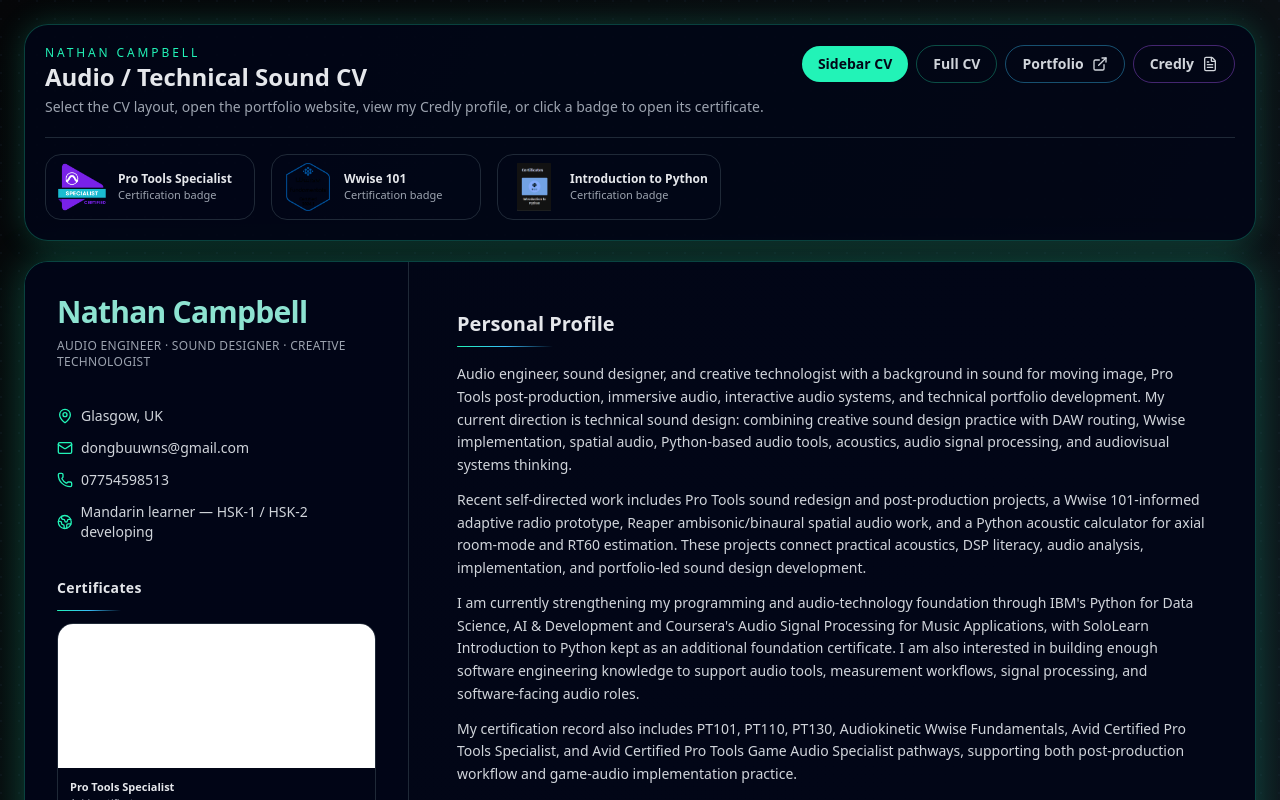
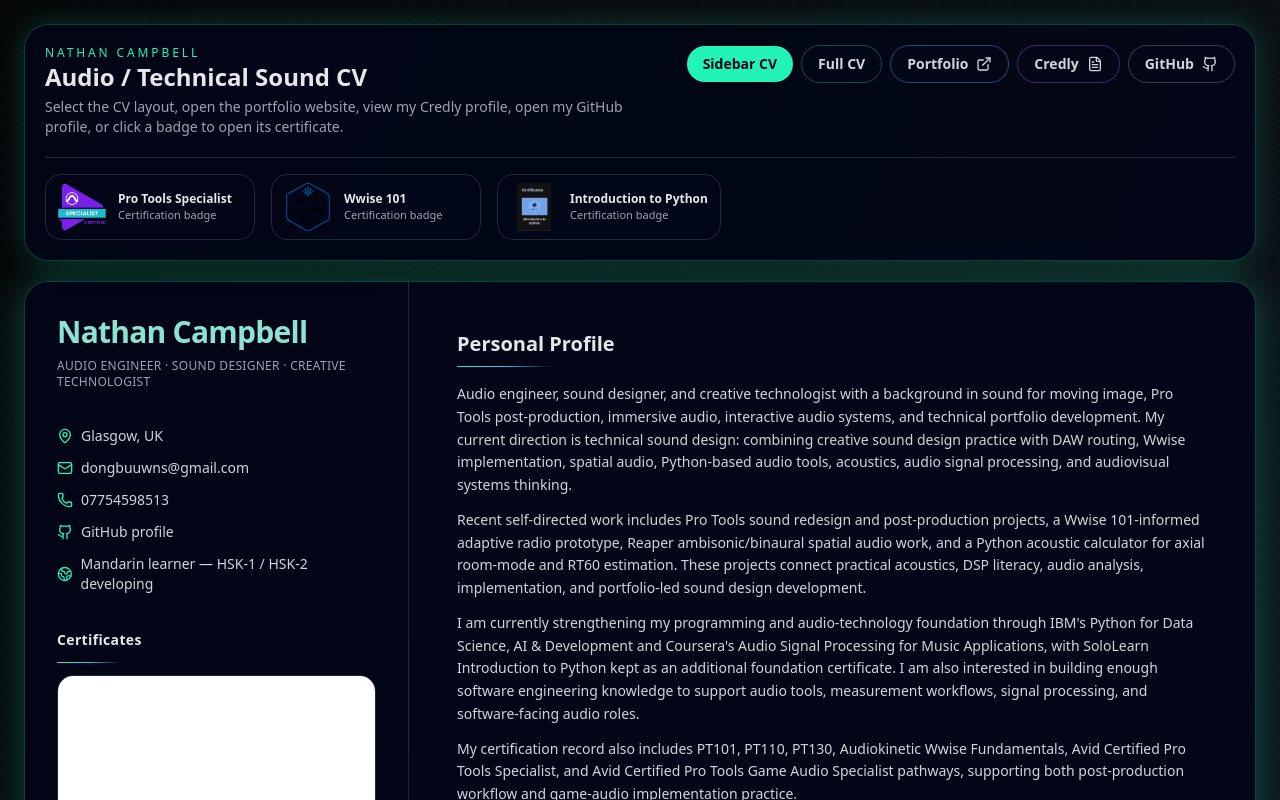
Before and after one commit to dongbuuwns-png/nc-interactive-cv, a React (Vite) app: page / in a window 1280 px wide. Shown: the top 800 px of the page. Built offline with nearby package versions, Linux system fonts and the light colour scheme.

Commit message:
Create interactive CV with certificates

```diff
--- a/src/App.tsx
+++ b/src/App.tsx
@@ -7,6 +7,7 @@ import {
   ExternalLink,
   FileText,
   BadgeCheck,
+  Github,
 } from "lucide-react";
 
 type CVView = "sidebar" | "full";
@@ -19,6 +20,7 @@ const pdfPreview = (path: string) =>
 
 const portfolioWebsiteUrl = "https://dongbuuwns.wixsite.com/nathancampbellav";
 const credlyUrl = "https://www.credly.com/users/nathan-campbell.a0bb7503";
+const githubUrl = "https://github.com/dongbuuwns-png";
 
 const topBadges = [
   {
@@ -89,7 +91,8 @@ function TopControls({
           </h1>
           <p className="mt-1 max-w-3xl text-sm text-[#9ca3af]">
             Select the CV layout, open the portfolio website, view my Credly
-            profile, or click a badge to open its certificate.
+            profile, open my GitHub profile, or click a badge to open its
+            certificate.
           </p>
         </div>
 
@@ -134,6 +137,15 @@ function TopControls({
             className="inline-flex whitespace-nowrap items-center gap-2 rounded-full border border-[#a855f7]/40 px-4 py-2 text-sm font-semibold text-[#d1d5db] hover:bg-[#a855f7]/10"
           >
             Credly <FileText className="h-4 w-4" />
+          </a>
+
+          <a
+            href={githubUrl}
+            target="_blank"
+            rel="noreferrer"
+            className="inline-flex whitespace-nowrap items-center gap-2 rounded-full border border-[#64748b]/50 px-4 py-2 text-sm font-semibold text-[#d1d5db] hover:bg-[#64748b]/10"
+          >
+            GitHub <Github className="h-4 w-4" />
           </a>
         </div>
       </div>
@@ -206,6 +218,16 @@ function ContactBlock() {
         <Phone className="h-4 w-4 text-[#22f3b7]" />
         <span>07754598513</span>
       </div>
+
+      <a
+        href={githubUrl}
+        target="_blank"
+        rel="noreferrer"
+        className="flex items-center gap-2 hover:text-[#22f3b7]"
+      >
+        <Github className="h-4 w-4 text-[#22f3b7]" />
+        <span>GitHub profile</span>
+      </a>
 
       <div className="flex items-center gap-2">
         <Globe2 className="h-4 w-4 text-[#22f3b7]" />
@@ -356,7 +378,8 @@ function GoalsBlock() {
         <BadgeCheck className="mt-0.5 h-4 w-4 shrink-0 text-[#22f3b7]" />
         Keep a light but useful software engineering direction in view, mainly
         where it supports audio tools, DSP learning, acoustic calculators,
-        automation scripts, and software-facing audio roles.
+        automation scripts, GitHub documentation, and software-facing audio
+        roles.
       </p>
     </div>
   );
```
